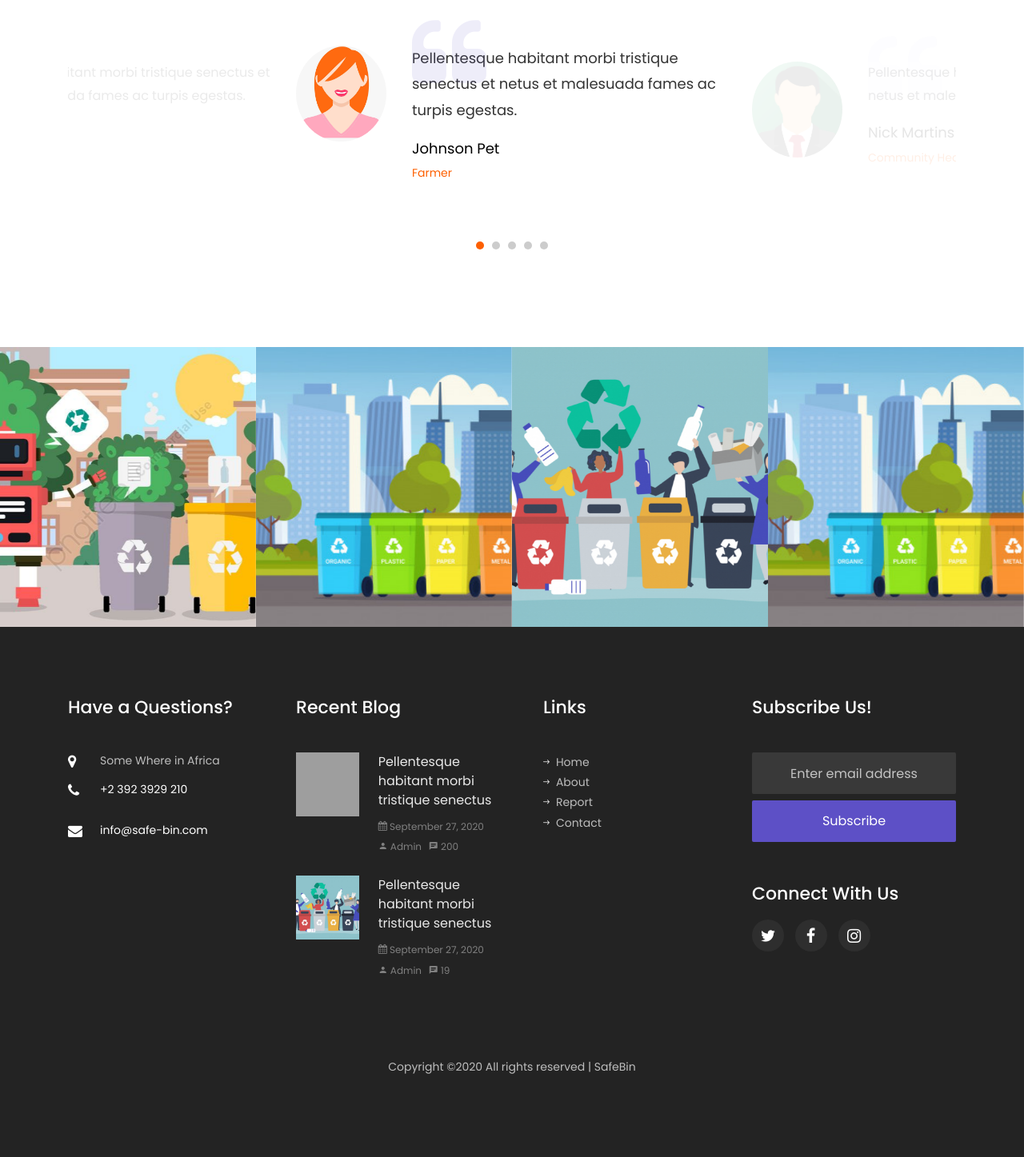
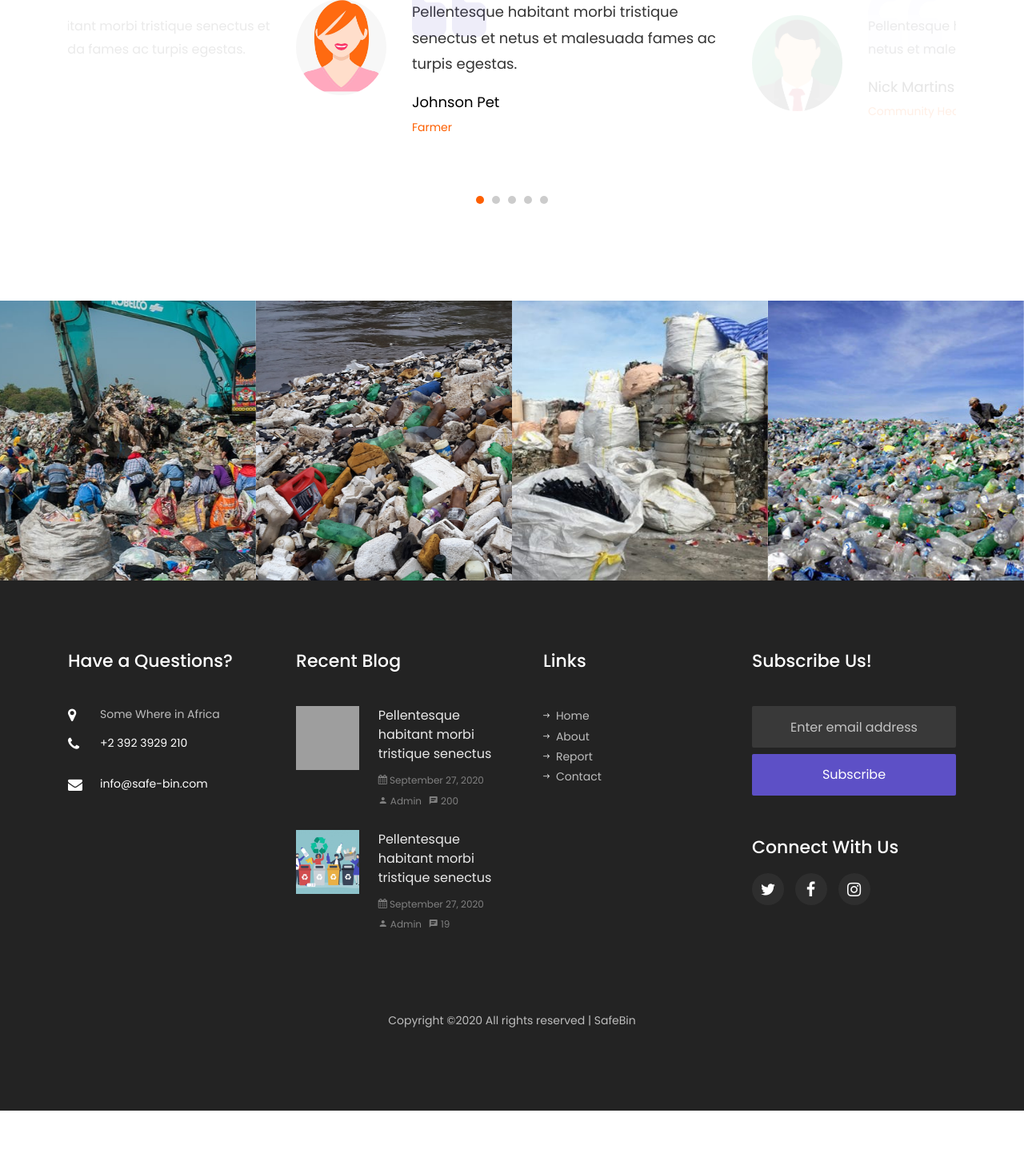
Before and after one commit to BuildForSDGCohort2/team-123-clean, a PHP site: page / in a window 1280 px wide. Shown: the part 4062-5509 px from the top of the page at 80% size. After the commit the page ends 5451 px from the top, so only its background shows below. Run offline with PHP 8.4, Linux system fonts and the light colour scheme; some libraries are stand-ins or nearby versions; some web fonts are replaced; grey boxes are pictures that could not be loaded.

Commit message:
Update Images

```diff
--- a/index.php
+++ b/index.php
@@ -241,7 +241,7 @@
     				<div class="py-md-5">
 		          <div class="heading-section heading-section-white ftco-animate mb-5">
 		            <h2 class="mb-4">Report a case</h2>
-		            <p>Pellentesque habitant morbi tristique senectus et netus et malesuada fames ac turpis egestas. Proin pharetra nonummy pede. Mauris et orci. Aenean nec lorem. In porttitor.</p>
+		            <p>Tell us what's going on in your community and we will find a way to reach you, soon!</p>
 		          </div>
 		          <form action="#" class="appointment-form ftco-animate">
 		    				<div class="d-md-flex">
@@ -461,28 +461,28 @@
     	<div class="container-wrap">
     		<div class="row no-gutters">
 					<div class="col-md-3 ftco-animate">
-						<a href="images/bg_3.jpg" class="gallery image-popup img d-flex align-items-center" style="background-image: url(images/bg_3.jpg);">
+						<a href="images/bg_3.jpg" class="gallery image-popup img d-flex align-items-center" style="background-image: url(images/waste1.jpg);">
 							<div class="icon mb-4 d-flex align-items-center justify-content-center">
     						<span class="icon-instagram"></span>
     					</div>
 						</a>
 					</div>
 					<div class="col-md-3 ftco-animate">
-						<a href="images/bg_1.jpg" class="gallery image-popup img d-flex align-items-center" style="background-image: url(images/bg_1.jpg);">
+						<a href="images/bg_1.jpg" class="gallery image-popup img d-flex align-items-center" style="background-image: url(images/waste2.jpg);">
 							<div class="icon mb-4 d-flex align-items-center justify-content-center">
     						<span class="icon-instagram"></span>
     					</div>
 						</a>
 					</div>
 					<div class="col-md-3 ftco-animate">
-						<a href="images/bg_2.jpg" class="gallery image-popup img d-flex align-items-center" style="background-image: url(images/bg_2.jpg);">
+						<a href="images/bg_2.jpg" class="gallery image-popup img d-flex align-items-center" style="background-image: url(images/waste3.jpg);">
 							<div class="icon mb-4 d-flex align-items-center justify-content-center">
     						<span class="icon-instagram"></span>
     					</div>
 						</a>
 					</div>
 					<div class="col-md-3 ftco-animate">
-						<a href="images/bg_1.jpg" class="gallery image-popup img d-flex align-items-center" style="background-image: url(images/bg_1.jpg);">
+						<a href="images/bg_1.jpg" class="gallery image-popup img d-flex align-items-center" style="background-image: url(images/waste4.jpg);">
 							<div class="icon mb-4 d-flex align-items-center justify-content-center">
     						<span class="icon-instagram"></span>
     					</div>
```
